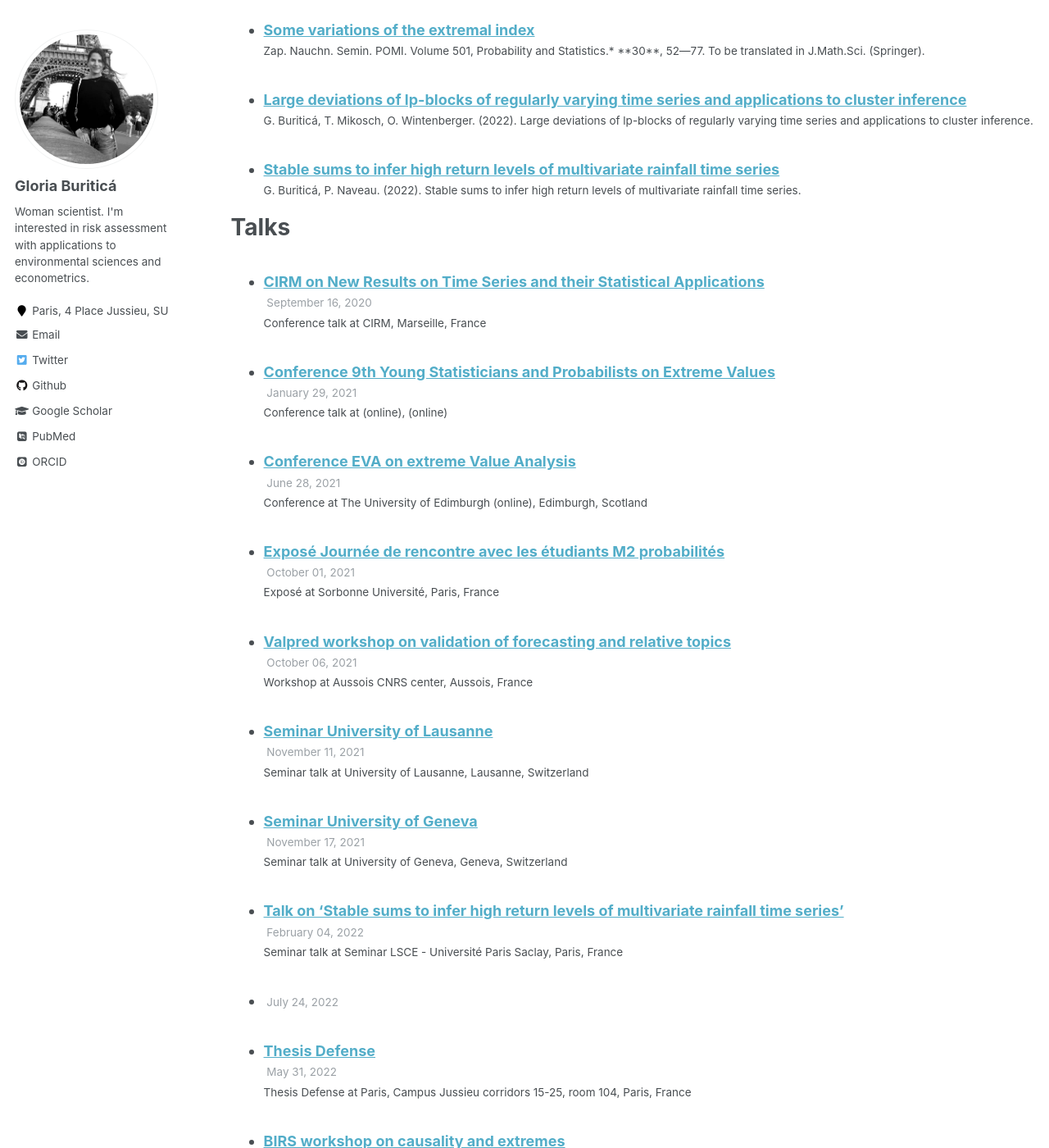
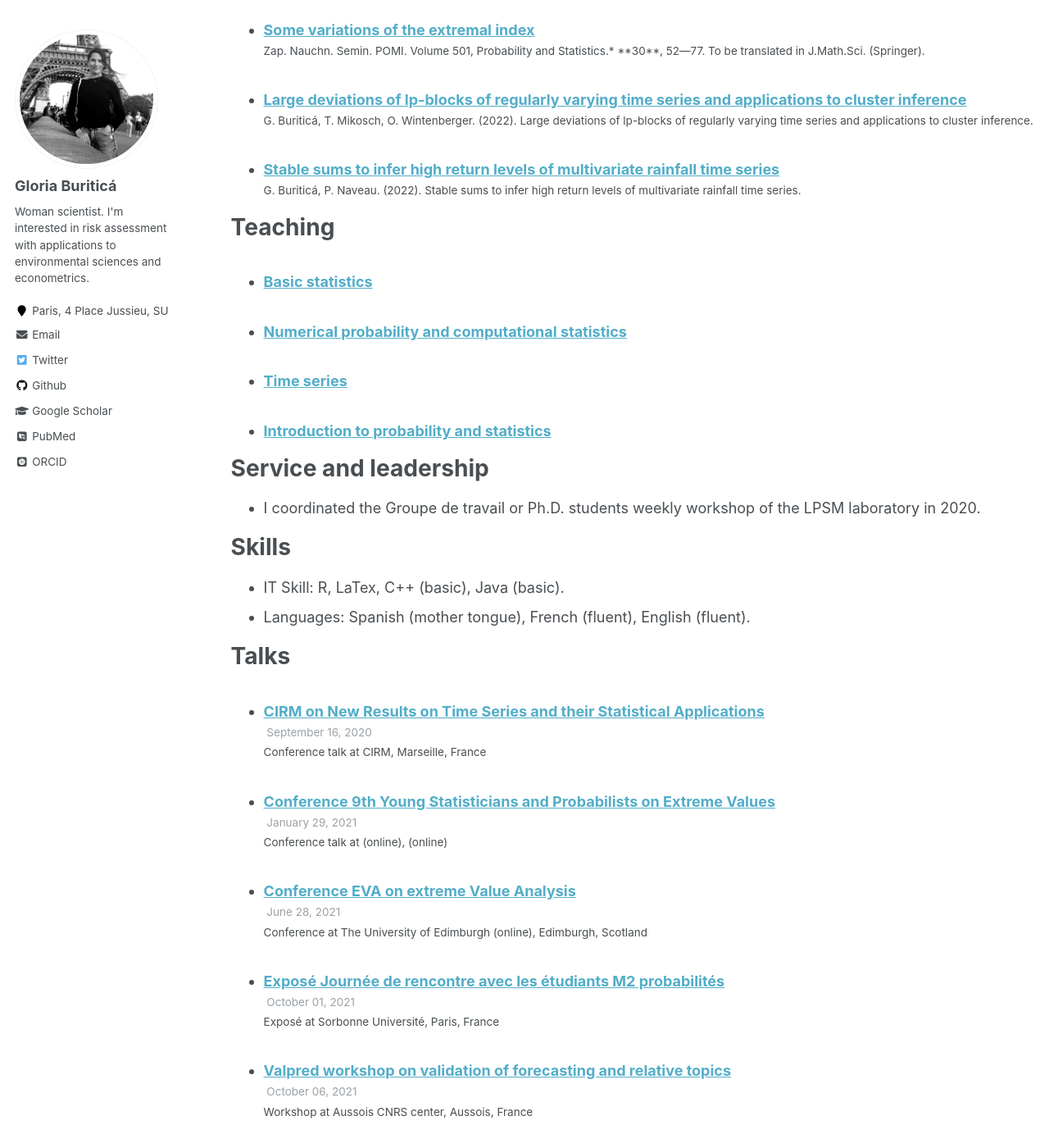
Before and after one commit to GBuritica/GBuritica.github.io, a Jekyll site: the page built from _pages/cv.md, in a window 1280 px wide and 1400 px high, scrolled down 473 px. Shown: the whole window at 82% size. Built offline with Jekyll 4.4.1, drawn with Linux system fonts in a browser that asks for light colours; some web fonts are replaced; some of the changed text lies outside the part shown.

Commit message:
Update cv.md

```diff
--- a/_pages/cv.md
+++ b/_pages/cv.md
@@ -26,12 +26,6 @@ Publications
     {% include archive-single-cv.html %}
   {% endfor %}</ul>
 
-Talks
-======
-  <ul>{% for post in site.talks %}
-    {% include archive-single-talk-cv.html %}
-  {% endfor %}</ul>
-
 Teaching
 ======
   <ul>{% for post in site.teaching %}
@@ -40,12 +34,19 @@ Teaching
 
 Service and leadership
 ======
-* I coordinated the 'Groupe de travail' of Ph.D. students of the LPSM laboratory in 2020.
+* I coordinated the Groupe de travail or Ph.D. students weekly workshop of the LPSM laboratory in 2020.
 
 Skills
 ======
 * IT Skill: R, LaTex, C++ (basic), Java (basic).
 * Languages: Spanish (mother tongue), French (fluent), English (fluent).
+
+Talks
+======
+  <ul>{% for post in site.talks %}
+    {% include archive-single-talk-cv.html %}
+  {% endfor %}</ul>
+
 
 Miscellaneous
 ======
```
